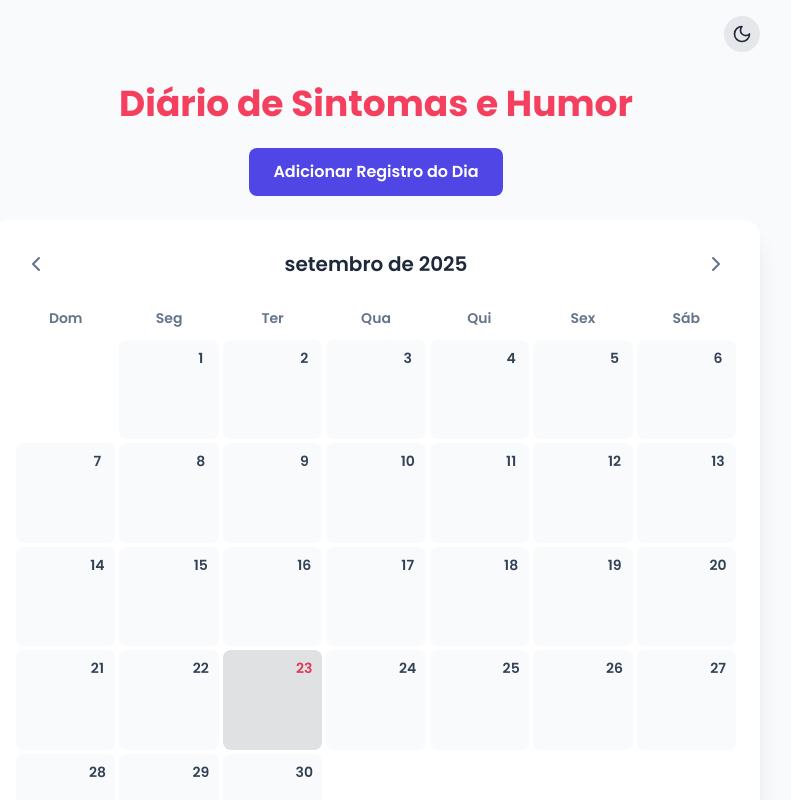
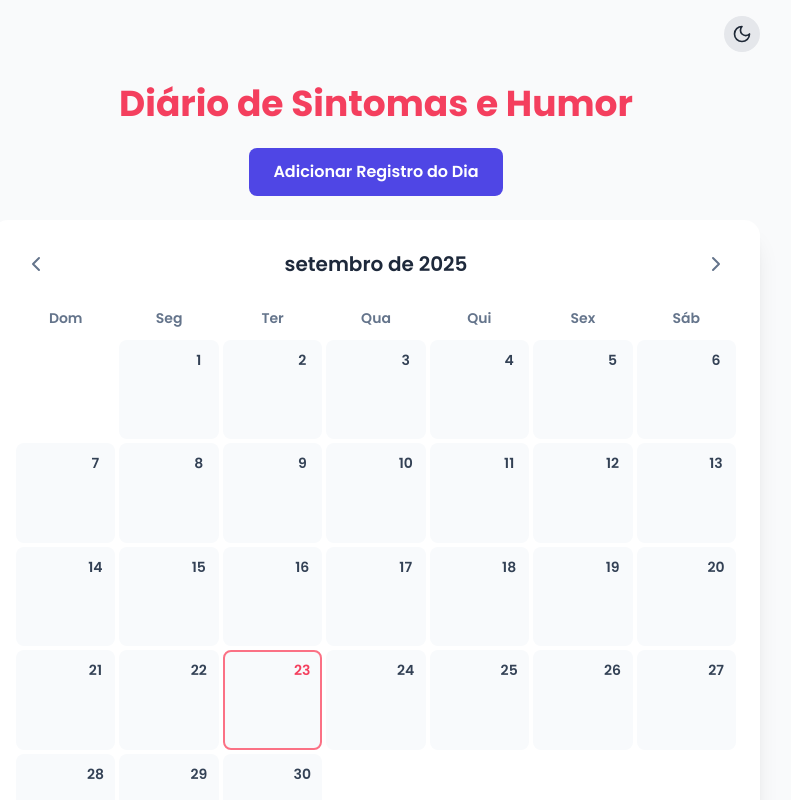
Before and after one commit to moisesgodinho/gestahub, a Next.js app: page /diario-de-sintomas in a window 1280 px wide. Shown: the top 800 px of the page, without its empty margins (264-1055 px from the left). Built offline with nearby package versions, Linux system fonts and the light colour scheme; no server answers.

Commit message:
melhorias no calendario do diario

```diff
--- a/src/components/JournalCalendar.js
+++ b/src/components/JournalCalendar.js
@@ -130,13 +130,11 @@ export default function JournalCalendar({
       <div
         key={day}
         onClick={() => (entry ? onEditEntry(entry) : onDateSelect(dateString))}
-        // CORREÇÃO: Aplicando 'brightness-90' para o dia atual
-        className={`p-1 text-center rounded-lg transition-colors cursor-pointer flex flex-col aspect-square relative bg-slate-50 dark:bg-slate-700/50 hover:bg-slate-200 dark:hover:bg-slate-700 ${
-          isToday ? "brightness-90" : ""
+        className={`p-1 text-center rounded-lg transition-colors cursor-pointer flex flex-col aspect-square relative bg-slate-50 dark:bg-slate-700/50 hover:bg-slate-200 dark:hover:bg-slate-700 border-2 ${
+          isToday ? "border-rose-400" : "border-transparent"
         }`}
       >
         <span
-          // CORREÇÃO: Simplificando a estilização do número do dia
           className={`w-7 h-7 flex items-center justify-center rounded-full text-sm self-end font-semibold ${
             isToday
               ? "text-rose-500 dark:text-rose-400"
```
